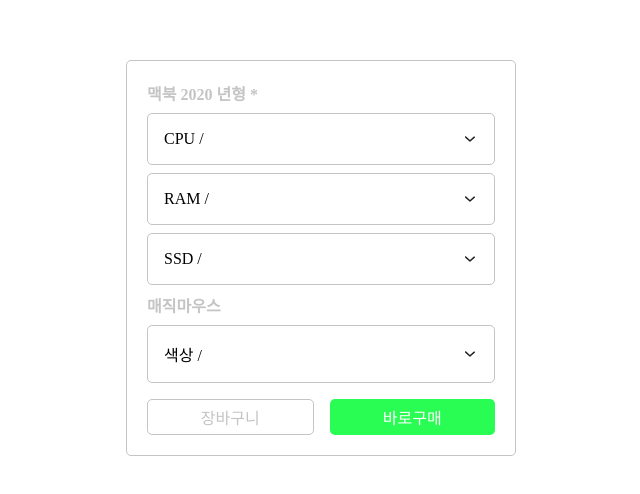
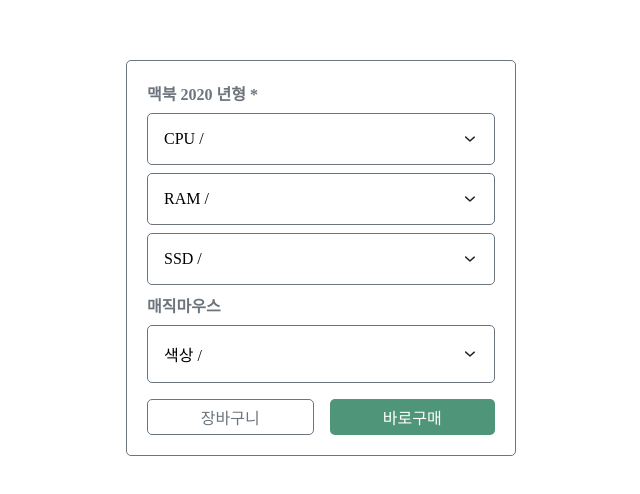
Before and after one commit to khunjeong/frontend-test-0.1.2, a React (Create React App) app: page / in a window 1280 px wide. Shown: the part 142-636 px from the top of the page, without its empty margins (319-959 px from the left). Built offline with nearby package versions, Linux system fonts and the light colour scheme.

Commit message:
CSS: Css 수정

```diff
--- a/src/App.css
+++ b/src/App.css
@@ -7,9 +7,12 @@
 
 :root {
   --black: #222327;
-  --green: #29fd53;
+  --green: #4f9579;
+  --teal: #20c997;
+  --cyan: #17a2b8;
   --white: #ffffff;
-  --gray: #c4c4c4;
+  --gray: #6c757d;
+  --darkGray: #343a40;
   --lightGray: #efefef;
 }
 
@@ -20,9 +23,3 @@
   width: 100vw;
   height: 100vh;
 }
-
-.container {
-  padding: 20px;
-  border: 1px solid var(--gray);
-  border-radius: 5px;
-}
--- a/src/components/Button/Button.styled.ts
+++ b/src/components/Button/Button.styled.ts
@@ -11,11 +11,10 @@
     border: none;
 
     &:hover {
-      background: var(--gray);
-      border: none;
+      opacity: 0.5;
       box-shadow: none;
       outline: none;
-      color: var(--green);
+      color: var(--white);
     }
   `,
   default: css`
@@ -24,11 +23,11 @@
     border: 1px solid var(--gray);
 
     &:hover {
-      background: var(--green);
-      border: none;
+      background: var(--lightGray);
+      border: 1px solid var(--darkGray);
       box-shadow: none;
       outline: none;
-      color: var(--white);
+      color: var(--gray);
     }
   `,
 };
```
